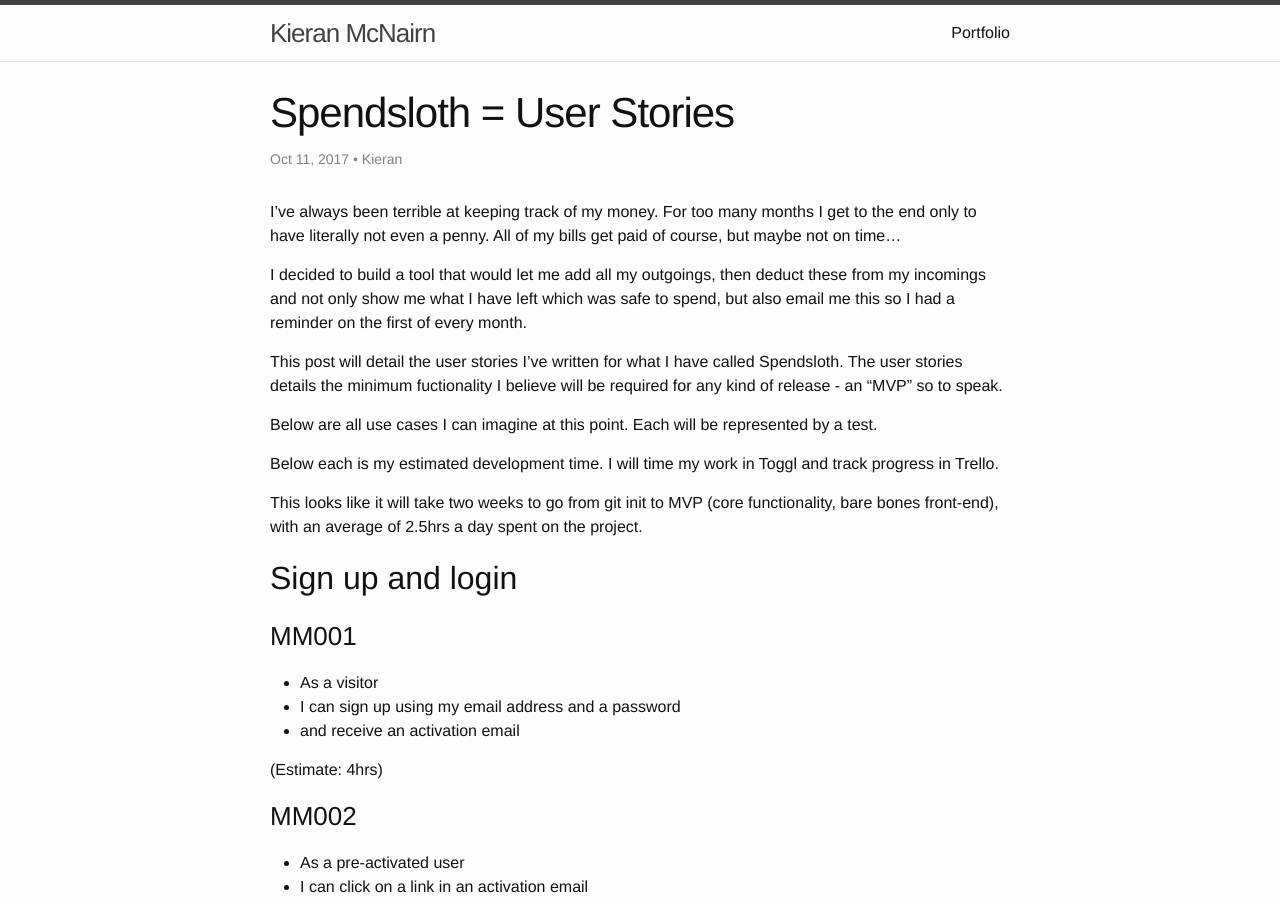
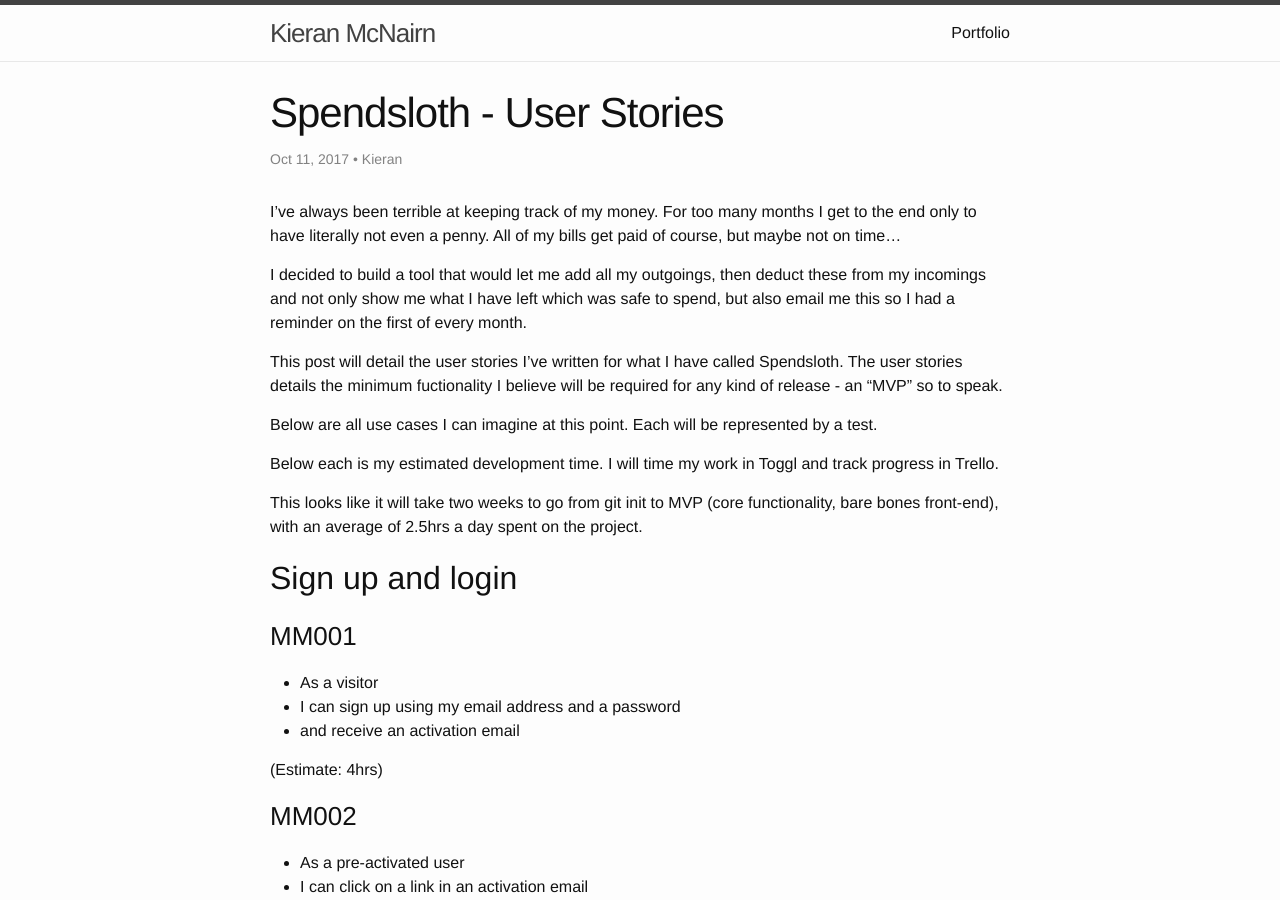
Before and after one commit to keerin/keerin.github.io, a Jekyll site: the page built from _posts/2017-10-11-17-spendsloth-user-stories.md, in a window 1280 px wide and 900 px high. Built offline with Jekyll 4.4.1, drawn with Linux system fonts in a browser that asks for light colours.

```diff
--- a/_posts/2017-10-11-17-spendsloth-user-stories.md
+++ b/_posts/2017-10-11-17-spendsloth-user-stories.md
@@ -1,6 +1,6 @@
 ---
 layout: post
-title:  "Spendsloth = User Stories"
+title:  "Spendsloth - User Stories"
 date:   2017-10-11 2017 19:15:00 +0100
 categories: "making-things"
 author: "Kieran"
```
